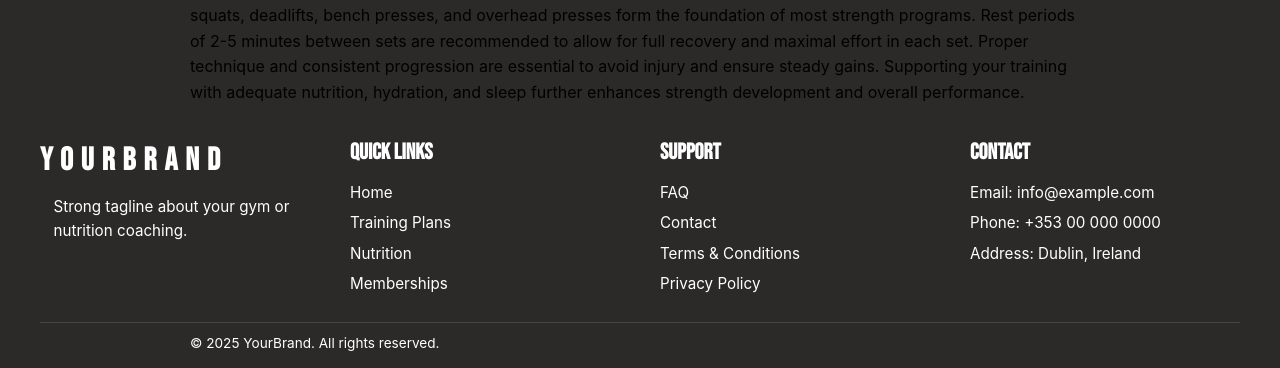
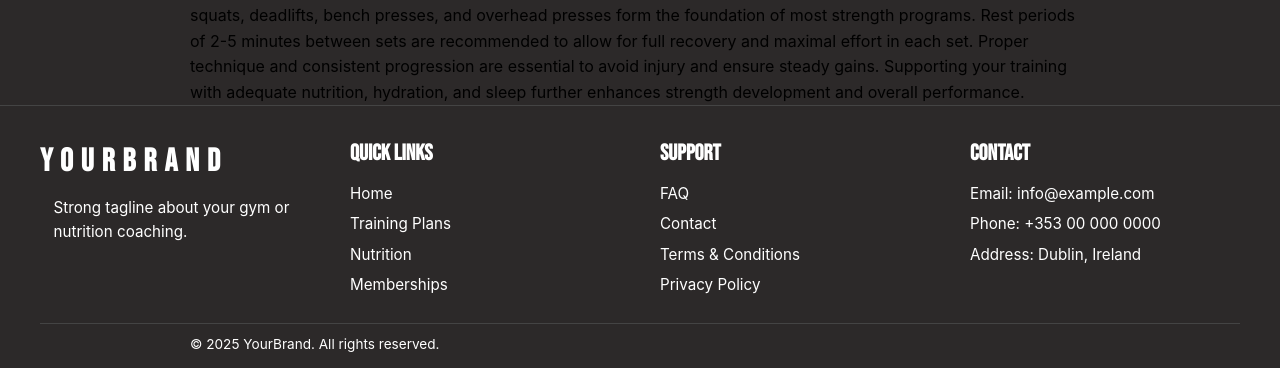
Before and after one commit to tesh0305/FittHitt-HTML-Project, a PHP site: page /workout.html in a window 1280 px wide. Shown: the part 685-1053 px from the top of the page. Run offline with PHP 8.4, Linux system fonts and the light colour scheme.

Commit message:
Update main.css

```diff
--- a/main.css
+++ b/main.css
@@ -705,6 +705,7 @@ footer {
     font-family: 'Bebas Neue', sans-serif;
     width: 100%;
     box-sizing: border-box;
+    border-top: 1px solid #444; /* dividing line */
 }
 
 .footer-inner {
```
